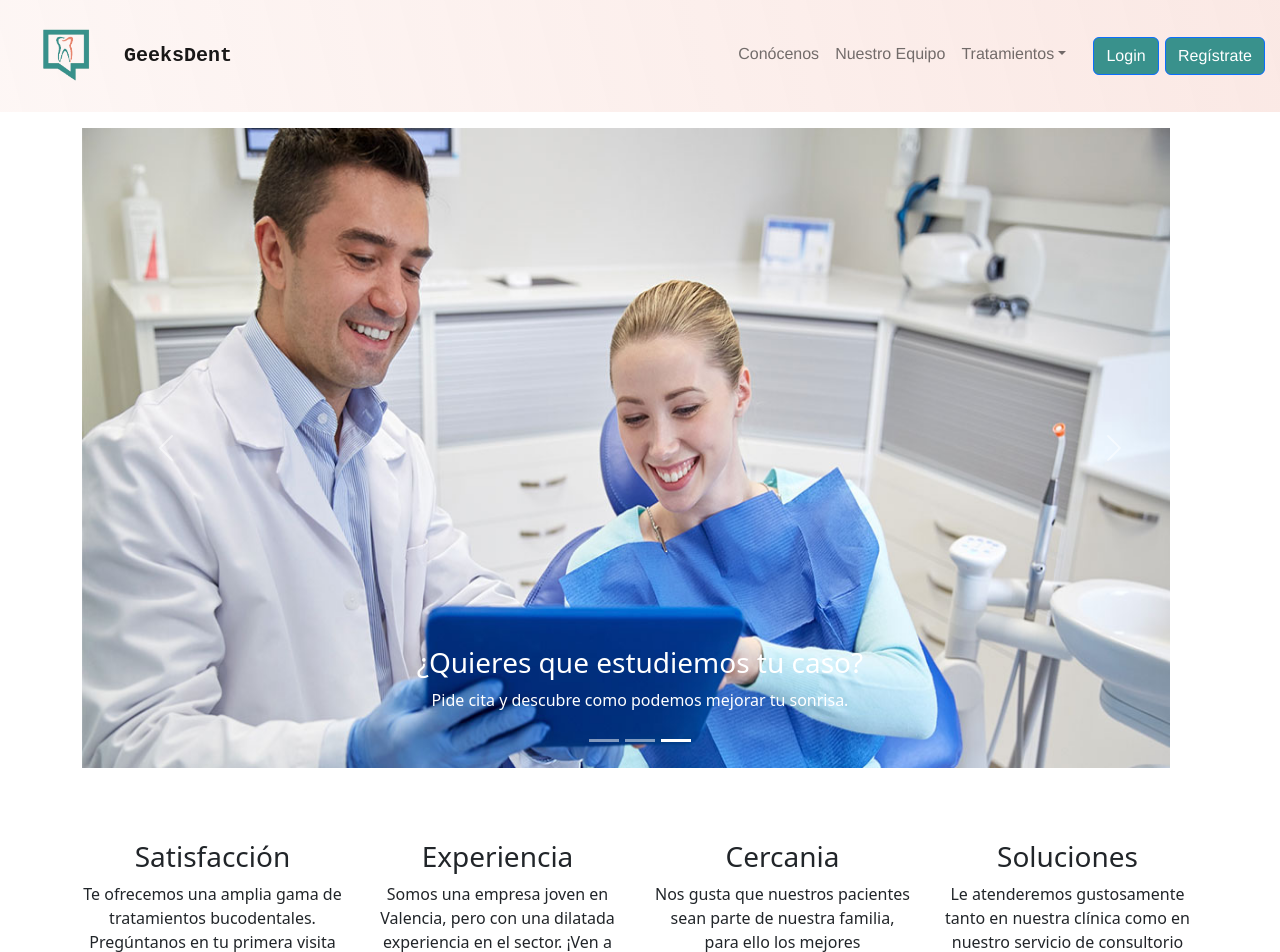
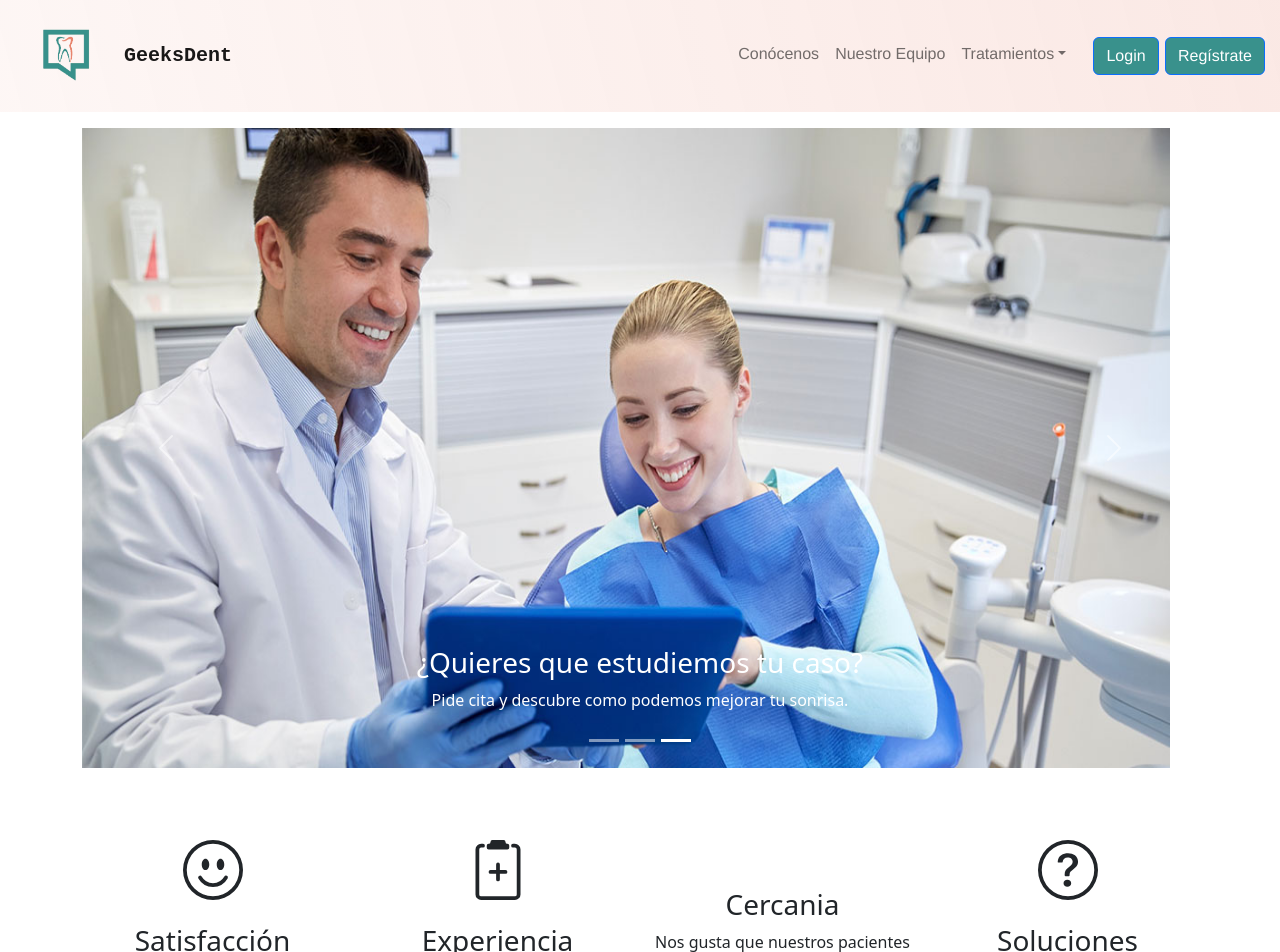
Before and after one commit to Naxete7/geeksDent, a React (Create React App) app: page / in a window 1280 px wide. Shown: the top 952 px of the page. Built offline with nearby package versions, Linux system fonts and the light colour scheme.

Commit message:
feat: icons in Home

```diff
--- a/src/containers/Home/Home.jsx
+++ b/src/containers/Home/Home.jsx
@@ -57,6 +57,19 @@ function IndividualIntervalsExample() {
       <br></br>
       <Row>
         <Col>
+          <svg
+            xmlns="http://www.w3.org/2000/svg"
+            width="60"
+            height="60"
+            fill="currentColor"
+            class="bi bi-emoji-smile"
+            viewBox="0 0 16 16"
+          >
+            <path d="M8 15A7 7 0 1 1 8 1a7 7 0 0 1 0 14zm0 1A8 8 0 1 0 8 0a8 8 0 0 0 0 16z" />
+            <path d="M4.285 9.567a.5.5 0 0 1 .683.183A3.498 3.498 0 0 0 8 11.5a3.498 3.498 0 0 0 3.032-1.75.5.5 0 1 1 .866.5A4.498 4.498 0 0 1 8 12.5a4.498 4.498 0 0 1-3.898-2.25.5.5 0 0 1 .183-.683zM7 6.5C7 7.328 6.552 8 6 8s-1-.672-1-1.5S5.448 5 6 5s1 .672 1 1.5zm4 0c0 .828-.448 1.5-1 1.5s-1-.672-1-1.5S9.448 5 10 5s1 .672 1 1.5z" />
+          </svg>
+          <br></br>
+          <br></br>
           <h3>Satisfacción</h3>
           <p>
             Te ofrecemos una amplia gama de tratamientos bucodentales.
@@ -64,6 +77,20 @@ function IndividualIntervalsExample() {
           </p>
         </Col>
         <Col>
+          <svg
+            xmlns="http://www.w3.org/2000/svg"
+            width="60"
+            height="60"
+            fill="currentColor"
+            class="bi bi-clipboard2-plus"
+            viewBox="0 0 16 16"
+          >
+            <path d="M9.5 0a.5.5 0 0 1 .5.5.5.5 0 0 0 .5.5.5.5 0 0 1 .5.5V2a.5.5 0 0 1-.5.5h-5A.5.5 0 0 1 5 2v-.5a.5.5 0 0 1 .5-.5.5.5 0 0 0 .5-.5.5.5 0 0 1 .5-.5h3Z" />
+            <path d="M3 2.5a.5.5 0 0 1 .5-.5H4a.5.5 0 0 0 0-1h-.5A1.5 1.5 0 0 0 2 2.5v12A1.5 1.5 0 0 0 3.5 16h9a1.5 1.5 0 0 0 1.5-1.5v-12A1.5 1.5 0 0 0 12.5 1H12a.5.5 0 0 0 0 1h.5a.5.5 0 0 1 .5.5v12a.5.5 0 0 1-.5.5h-9a.5.5 0 0 1-.5-.5v-12Z" />
+            <path d="M8.5 6.5a.5.5 0 0 0-1 0V8H6a.5.5 0 0 0 0 1h1.5v1.5a.5.5 0 0 0 1 0V9H10a.5.5 0 0 0 0-1H8.5V6.5Z" />
+          </svg>
+          <br></br>
+          <br></br>
           <h3>Experiencia</h3>
           <p>
             Somos una empresa joven en Valencia, pero con una dilatada
@@ -71,12 +98,30 @@ function IndividualIntervalsExample() {
           </p>
         </Col>
         <Col>
+
+          <br></br>
+          <br></br>
           <h3>Cercania</h3>
-          <p>Nos gusta que nuestros pacientes sean parte de nuestra familia, para ello
-            los mejores profesionales le trataran de una forma muy cercana y acojedora.
+          <p>
+            Nos gusta que nuestros pacientes sean parte de nuestra familia, para
+            ello los mejores profesionales le trataran de una forma muy cercana
+            y acojedora.
           </p>
         </Col>
         <Col>
+          <svg
+            xmlns="http://www.w3.org/2000/svg"
+            width="60"
+            height="60"
+            fill="currentColor"
+            class="bi bi-question-circle"
+            viewBox="0 0 16 16"
+          >
+            <path d="M8 15A7 7 0 1 1 8 1a7 7 0 0 1 0 14zm0 1A8 8 0 1 0 8 0a8 8 0 0 0 0 16z" />
+            <path d="M5.255 5.786a.237.237 0 0 0 .241.247h.825c.138 0 .248-.113.266-.25.09-.656.54-1.134 1.342-1.134.686 0 1.314.343 1.314 1.168 0 .635-.374.927-.965 1.371-.673.489-1.206 1.06-1.168 1.987l.003.217a.25.25 0 0 0 .25.246h.811a.25.25 0 0 0 .25-.25v-.105c0-.718.273-.927 1.01-1.486.609-.463 1.244-.977 1.244-2.056 0-1.511-1.276-2.241-2.673-2.241-1.267 0-2.655.59-2.75 2.286zm1.557 5.763c0 .533.425.927 1.01.927.609 0 1.028-.394 1.028-.927 0-.552-.42-.94-1.029-.94-.584 0-1.009.388-1.009.94z" />
+          </svg>
+          <br></br>
+          <br></br>
           <h3>Soluciones</h3>
           <p>
             Le atenderemos gustosamente tanto en nuestra clínica como en nuestro
```
